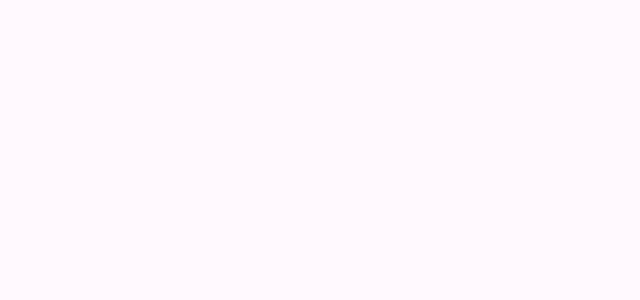
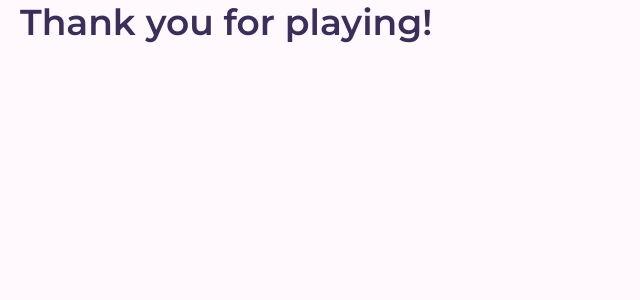
Before and after one commit to hoangm960/trivia_scoring, a React (Create React App) app: page /game_over in a window 1280 px wide. Shown: the top 300 px of the page, without its empty margins (0-640 px from the left). Built offline with nearby package versions, Linux system fonts and the light colour scheme; the HTML template or start-up script is replaced by a standard one.

Commit message:
update game-over page

```diff
--- a/src/App.js
+++ b/src/App.js
@@ -1,4 +1,5 @@
 import './App.css';
+import GameOver from './pages/game_over';
 import LoginPage from './pages/login';
 import TeamPage from './pages/team';
 import React from 'react';
@@ -11,6 +12,7 @@ const App = () => {
       <Switch>
         <Route exact path="/" component={LoginPage} />
         <Route path="/game_team" component={TeamPage} />
+        <Route path="/game_over" component={GameOver} />
       </Switch>
     </Router>
   );
--- /dev/null
+++ b/src/pages/game_over.jsx
@@ -0,0 +1,14 @@
+import React from 'react';
+import './style/game_over.css';
+
+function GameOver() {
+  return (
+    <>
+      <div className="gameover-container">
+        <div className="gameover-text">Thank you for playing!</div>
+      </div>
+    </>
+  );
+}
+
+export default GameOver;
--- /dev/null
+++ b/src/pages/style/game_over.css
@@ -0,0 +1,21 @@
+.gameover-container {
+    padding: 0px 20px 100px 20px;
+    flex-direction: column;
+    align-items: center;
+    display: inline-flex;
+    gap: 60px;
+    position: relative;
+}
+
+.gameover-text {
+    text-align: center;
+    font-size: 36px;
+    font-family: 'Montserrat';
+    font-weight: 600;
+    word-wrap: break-word;
+
+    color: var(--deep-dark-purple);
+    letter-spacing: 0;
+    line-height: normal;
+    position: relative;
+}
--- a/src/pages/team.jsx
+++ b/src/pages/team.jsx
@@ -6,6 +6,7 @@ import { Answer } from '../components/radio_answer';
 import { getDoc, doc, onSnapshot, where, query, collection, getDocs, updateDoc, increment } from 'firebase/firestore';
 import { db } from '../firebase';
 import Loading from '../components/loading';
+import GameOver from './game_over';
 
 
 const TeamPage = () => {
```
